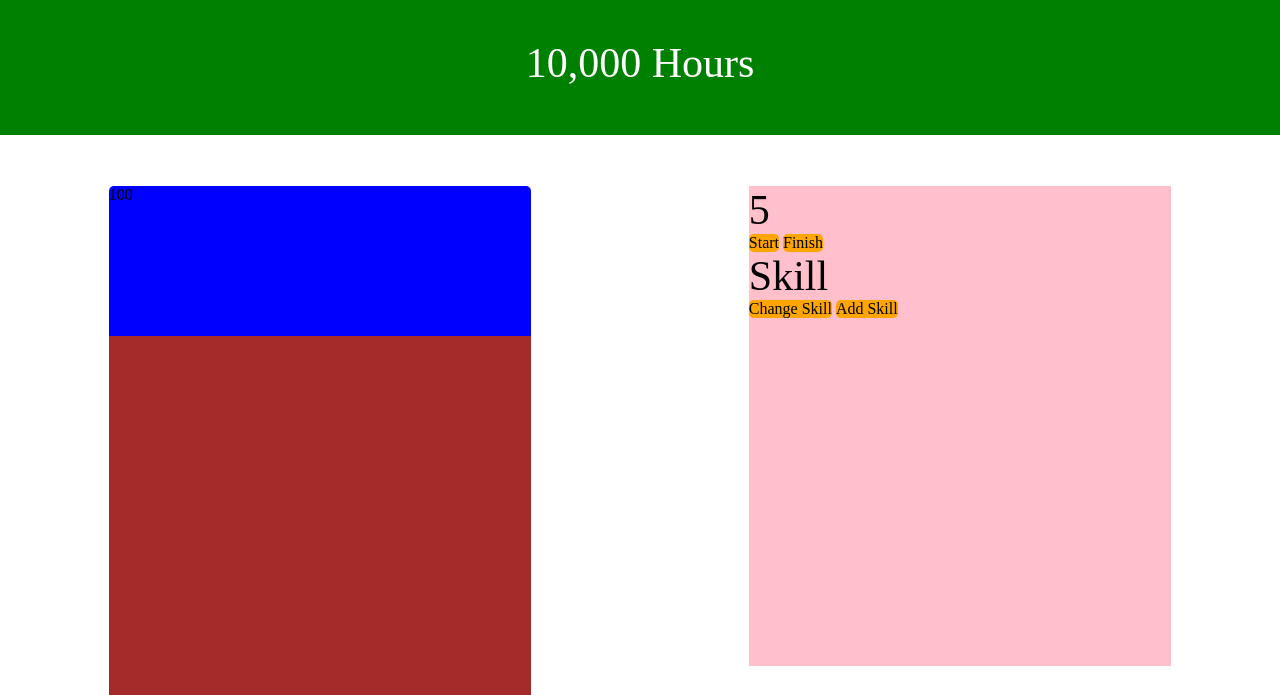
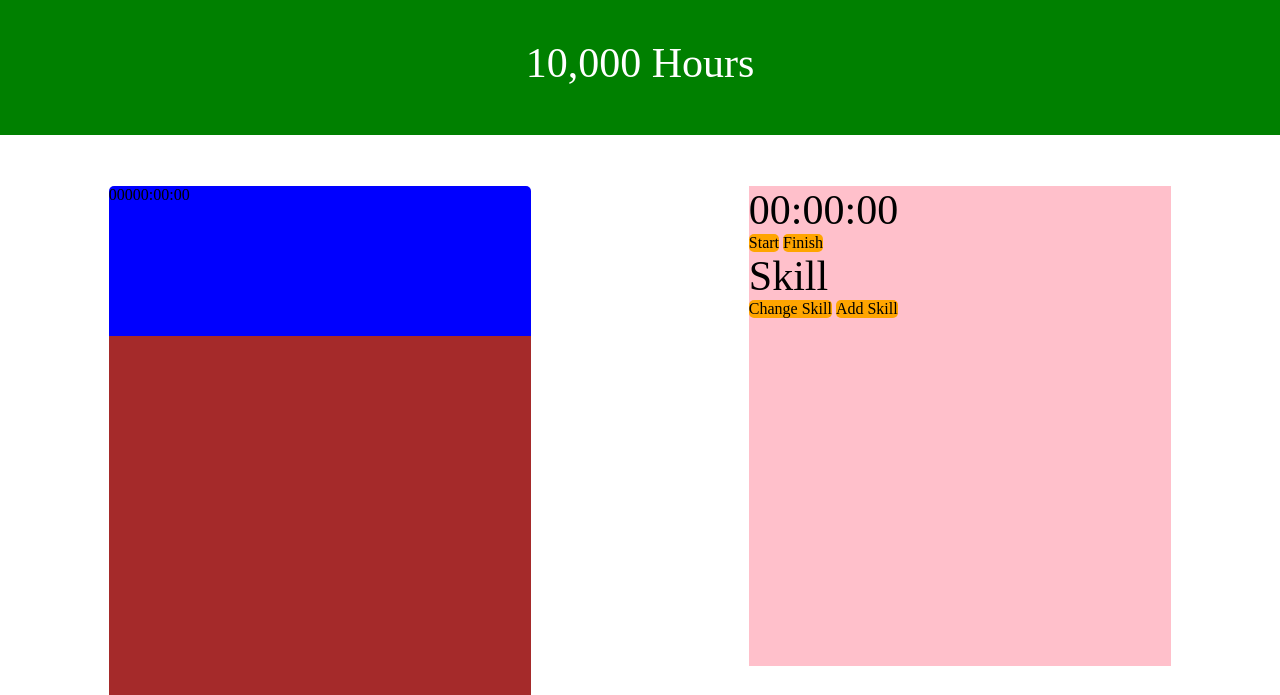
Before and after one commit to wadecoufal/10-000-Hours, a website with bundled scripts: page index.html in a window 1280 px wide. Both pictures are taken after a click on the button "Finish". Shown: the top 695 px of the page. Built offline with nearby package versions, Linux system fonts and the light colour scheme.

Commit message:
Connect timer to html

```diff
--- a/index.html
+++ b/index.html
@@ -23,14 +23,14 @@
     <main>
       <div id="time-bank" class="col-1">
         <div id="current-session">
-          <p id="time-total-bank">100</p>
+          <p id="time-total-bank">00000:00:00</p>
         </div>
         <div id="total-time"></div>
       </div>
 
       <div class="col-2">
         <div>
-          <h1 id="time">5</h1>
+          <h1 id="time">00:00:00</h1>
           <div id="time-control-buttons">
             <button id="timer-button">Start</button>
             <button id="submit-button">Finish</button>
--- a/javascripts/bundle.js
+++ b/javascripts/bundle.js
@@ -106,10 +106,16 @@ document.addEventListener("DOMContentLoaded", function () {
   var submitButton = document.getElementById("submit-button");
   var timerTag = document.getElementById("time");
   var timer = new _javascripts_timer_util_js__WEBPACK_IMPORTED_MODULE_1__["default"](timerTag);
+  var totalTimeTag = document.getElementById("time-total-bank"); // will be populated by localStorage
+
+  var totalTime = "00000:00:00";
+  totalTimeTag.innerHTML = totalTime;
   timerButton.addEventListener("click", function (e) {
     Object(_javascripts_button_util_js__WEBPACK_IMPORTED_MODULE_0__["toggleTimeButton"])(e, timer);
   });
-  submitButton.addEventListener("click", _javascripts_button_util_js__WEBPACK_IMPORTED_MODULE_0__["submitTime"]);
+  submitButton.addEventListener("click", function () {
+    return Object(_javascripts_button_util_js__WEBPACK_IMPORTED_MODULE_0__["submitTime"])(timer, totalTimeTag);
+  });
 });
 
 /***/ }),
@@ -141,9 +147,29 @@ var toggleTimeButton = function toggleTimeButton(e, timer) {
 
   console.log(e);
 };
-var submitTime = function submitTime(e) {
+var submitTime = function submitTime(timer, totalTimeTag) {
   // are you sure you want to submit? (alert)
-  totalTime.innerHTML = parseInt(totalTime.innerHTML) + time;
+  alert("Are you sure you want to finish this session?");
+  var totalTimeArr = breakTimeIntoIntUnits(totalTimeTag.innerHTML);
+  var currentSessionTimeArr = timer.getTimeUnitsAsInts();
+  var newTotalTimeArr = [];
+
+  for (var i = 0; i < 3; i++) {
+    newTotalTimeArr[i] = totalTimeArr[i] + currentSessionTimeArr[i];
+  }
+
+  return stringifyTotalTime(newTotalTimeArr);
+};
+
+var breakTimeIntoIntUnits = function breakTimeIntoIntUnits(timeString) {
+  var stringArr = timeString.split(":");
+  return stringArr.map(function (timeUnit) {
+    return parseInt(timeUnit);
+  });
+};
+
+var stringifyTotalTime = function stringifyTotalTime(timeArr) {
+  for (var i = 0; i < 3; i++) {}
 };
 
 /***/ }),
@@ -173,6 +199,8 @@ function () {
     this.minutes = 0;
     this.hours = 0;
     this.timerTag = timerTag;
+    this.startTimer = this.startTimer.bind(this);
+    this.pauseTimer = this.pauseTimer.bind(this);
   }
 
   _createClass(Timer, [{
@@ -199,9 +227,9 @@ function () {
       clearInterval(this.timerInterval);
     }
   }, {
-    key: "getSeconds",
-    value: function getSeconds() {
-      return this.seconds;
+    key: "getTimeUnitsAsInts",
+    value: function getTimeUnitsAsInts() {
+      return [this.hours, this.minutes, this.seconds];
     }
   }, {
     key: "updateTimerDisplay",
@@ -213,7 +241,7 @@ function () {
     value: function stringifyTime() {
       var _this2 = this;
 
-      [this.hours, this.minutes, this.seconds].map(function (timeUnit) {
+      return [this.hours, this.minutes, this.seconds].map(function (timeUnit) {
         return _this2.stringifyTimeUnit(timeUnit);
       }).join(":");
     }
```
Also changed, not shown: hours.js (+6 -1 lines), javascripts/button_util.js (+23 -2 lines), javascripts/timer_util.js (+6 -3 lines), 1 other file.
